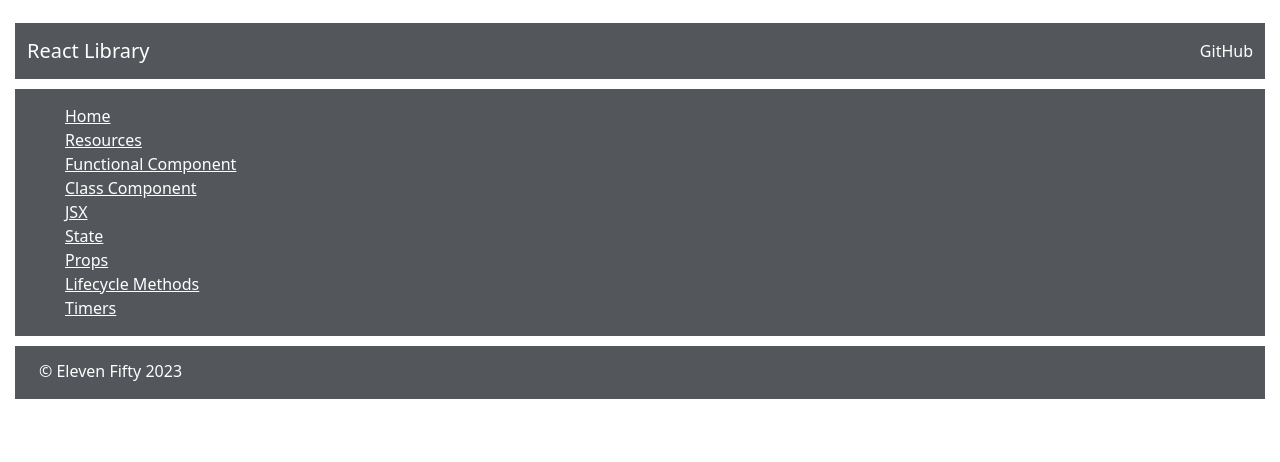
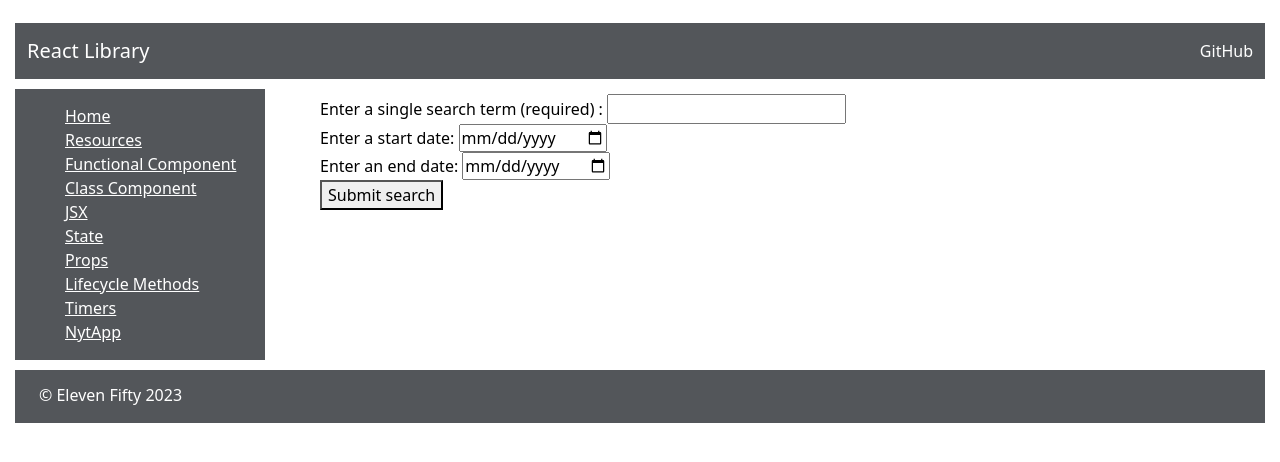
Before and after one commit to jbd-profdev/react-fundamentals, a React (Create React App) app: page /nytapp in a window 1280 px wide. Shown: the top 462 px of the page. Built offline with nearby package versions, Linux system fonts and the light colour scheme.

Commit message:
nytApp created

```diff
--- /dev/null
+++ b/src/components/apps/nyt-app/NytApp.js
@@ -0,0 +1,105 @@
+import React, {Component} from "react";
+import NytResults from "./NytResults";
+
+const baseURL = 'https://api.nytimes.com/svc/search/v2/articlesearch.json';
+const key = 'qOrCZekYissHAqgL6czGFGwUp28RNMHS';
+
+class NytApp extends Component{
+    constructor(){
+        super('')
+        this.state = {
+            search: '',
+            startDate: '',
+            endDate: '',
+            pageNumber: 0,
+            results: []
+        };
+    }
+
+    fetchResults = () => {
+        let url = `${baseURL}?api-key=${key}&page=${this.state.pageNumber}&q=${this.state.search}`;
+
+        url = this.state.startDate ? url + `&begin_date=${this.state.startDate}` : url;
+        url = this.state.endDate ? url + `&end_date=${this.state.endDate}` : url;
+
+        fetch(url)
+        .then(res => res.json())
+        .then(data => this.setState({results: data.response.docs}))
+        .catch(err => console.log(err));
+    };
+
+    handleSubmit = (event) => {
+        event.preventDefault();
+        this.setState({ pageNumber: 0 });
+        this.fetchResults();
+
+        // The setTimeout function gives the state variable time to set, so we can console.log the value the line after setting it.
+        setTimeout(() => {
+            console.log(this.state.results)
+        }, 1000)
+    }
+
+    handleChange(event) {
+        this.setState({
+            [event.target.name]: [event.target.value]
+        });
+    }
+
+    changePageNumber = (event, direction) => {
+        event.preventDefault()
+        if (direction === 'down') {
+            if (this.state.pageNumber > 0) {
+                this.setState({ pageNumber: this.state.pageNumber - 1 })
+                this.fetchResults();
+            }
+        }
+        if (direction === 'up') {
+            this.setState({ pageNumber: this.state.pageNumber + 1 })
+            this.fetchResults();
+        }
+    }
+
+    render(){
+        return(
+            <div className="main">
+                <div className="mainDiv">
+                    <form onSubmit={(e) => this.handleSubmit(e)}>
+                        <span>Enter a single search term (required) : </span>
+                        <input
+                            type="text"
+                            name="search"
+                            onChange={(e) => this.handleChange(e)}
+                            required
+                        />
+                        <br/>
+                        <span>Enter a start date: </span>
+                        <input
+                            type="date"
+                            name="startDate"
+                            pattern="[0-9]{8}"
+                            onChange={(e) => this.handleChange(e)}
+                        />
+
+                        <br/>
+                        <span>Enter an end date: </span>
+                        <input
+                            type="date"
+                            name="endDate"
+                            pattern="[0-9]{8}"
+                            onChange={(e) => this.handleChange(e)}
+                        />
+                        <br/>
+                        <button className="submit">Submit search</button>
+                    </form>
+                    {
+                        this.state.results.length > 0 ? <NytResults results={this.state.results}
+                        changePage={this.changePageNumber}
+                        /> : null
+                    }
+                </div>
+            </div>
+        );
+    }
+}
+
+export default NytApp;
--- /dev/null
+++ b/src/components/apps/nyt-app/NytResults.js
@@ -0,0 +1,49 @@
+import React from "react";
+
+const NytResults = (props) => {
+    const {results
+        , changePage
+    } = props;
+    // In React, we can use object deconstruction to call individual or multiple props,
+    // which allows us to call upon props as their name (i.e. results) instead of
+    // the addition of props. preface we normally see (i.e. props.results).
+
+    return (
+        <div>
+            <div>
+                <button onClick={(e) => changePage(e, 'down')}>Previous 10</button>
+                <button onClick={(e) => changePage(e, 'up')}>Next 10</button>
+            </div>
+            {results.map((result) => {
+                return (
+                    <div key={result._id}>
+                        <h3>{result.headline.main}</h3>
+                        {result.multimedia.length > 1 ? (
+                            <img
+                                alt="article"
+                                src={`http://wwww.nytimes.com/${result.multimedia[1].url}`}
+                            />
+                        ) : (
+                            ""
+                        )}
+                        <p>
+                            {result.snippet}
+                            <br/>
+                            {result.keywords.length > 0 ? " Keywords: " : ""}
+                        </p>
+                        <ul>
+                            {result.keywords.map((keyword) => (
+                                <li key={keyword.value}>{keyword.value}</li>
+                            ))}
+                        </ul>
+                        <a href={result.web_url}>
+                            <button>Read It</button>
+                        </a>
+                    </div>
+                );
+            })}
+        </div>
+    );
+};
+
+export default NytResults;
--- a/src/components/site/Sidebar.js
+++ b/src/components/site/Sidebar.js
@@ -13,6 +13,7 @@
 import Props from '../concepts/Props/Props';
 import LifecycleMethods from '../concepts/LifecycleMethods/LifecycleMethods';
 import TimePiecesApp from '../apps/TimerApps/TimePiecesApp';
+import NytApp from '../apps/nyt-app/NytApp';
 
 const Sidebar = () => {
     return(
@@ -28,6 +29,7 @@
                     <li><Link to='/props'>Props</Link></li>
                     <li><Link to='/lifecyclemethods'>Lifecycle Methods</Link></li>
                     <li><Link to='/timers'>Timers</Link></li>
+                    <li><Link to='/nytapp'>NytApp</Link></li>
                 </ul>
             </div>
             <div className='sidebar-route'>
@@ -42,6 +44,7 @@
                     <Route exact path='/props' element={<Props/>}/>
                     <Route exact path='/lifecyclemethods' element={<LifecycleMethods/>}/>
                     <Route exact path='/timers' element={<TimePiecesApp/>}/>
+                    <Route exact path='/nytapp' element={<NytApp/>}/>
                 </Routes>
             </div>
         </div>
```
